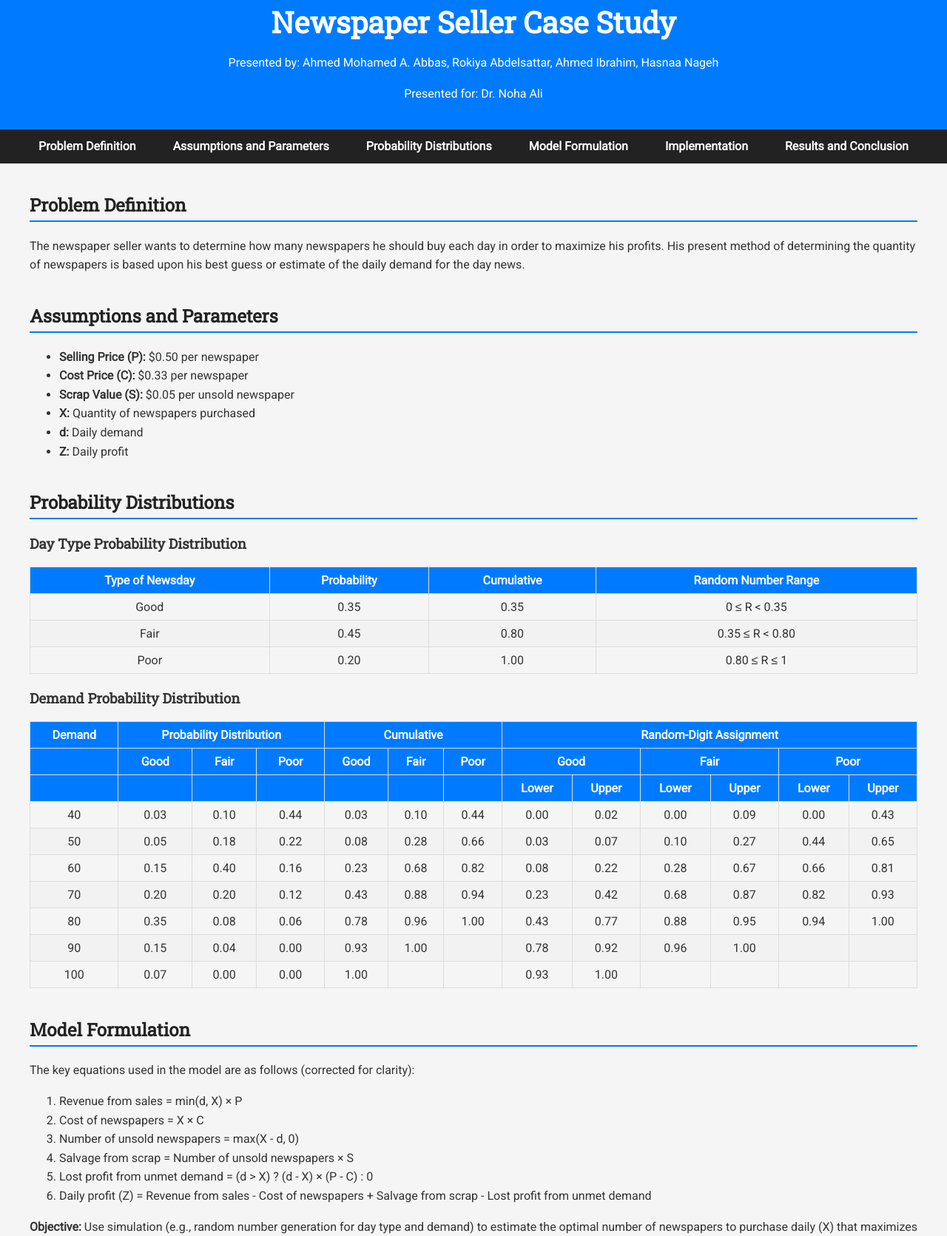
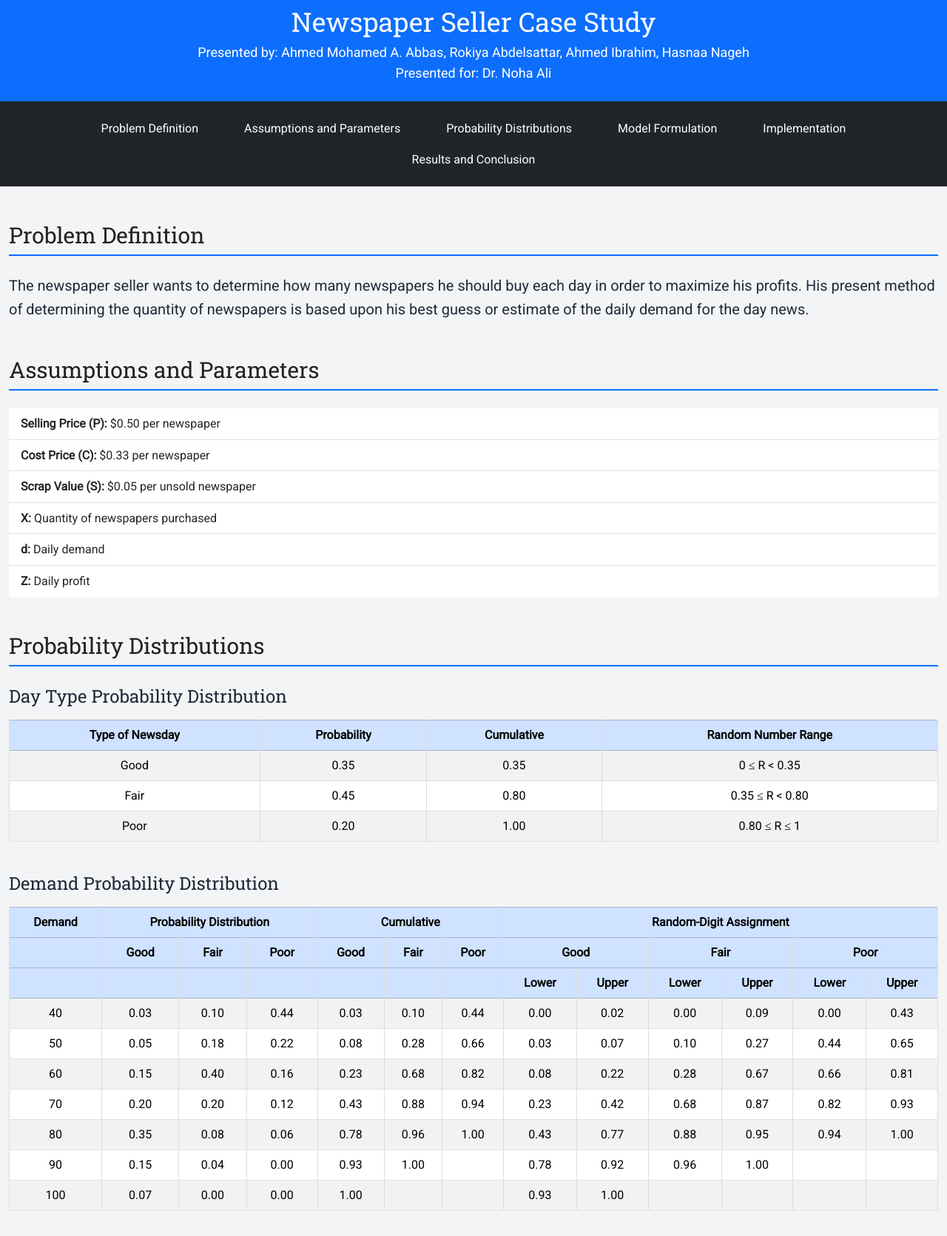
Before and after one commit to 3bbaas/Newspaper-Selle-rSimulation-Case-Study, a plain HTML site: page index.html in a window 1280 px wide. Shown: the part 102-1773 px from the top of the page at 74% size. Drawn offline with nearby package versions, Linux system fonts and the light colour scheme.

Commit message:
Update index.html

```diff
--- a/index.html
+++ b/index.html
@@ -4,52 +4,60 @@
     <meta charset="UTF-8">
     <meta name="viewport" content="width=device-width, initial-scale=1.0">
     <title>Newspaper Seller Case Study</title>
+    <!-- Bootstrap CSS -->
+    <link href="https://cdn.jsdelivr.net/npm/bootstrap@5.3.3/dist/css/bootstrap.min.css" rel="stylesheet" integrity="sha384-QWTKZyjpPEjISv5WaRU9OFeRpok6YctnYmDr5pNlyT2bRjXh0JMhjY6hW+ALEwIH" crossorigin="anonymous">
+    <!-- Tailwind CSS via CDN -->
+    <script src="https://cdn.tailwindcss.com"></script>
+    <!-- Google Fonts -->
     <link href="https://fonts.googleapis.com/css2?family=Roboto&family=Roboto+Slab&display=swap" rel="stylesheet">
+    <!-- Prism CSS for code highlighting -->
     <link rel="stylesheet" href="https://cdnjs.cloudflare.com/ajax/libs/prism/1.24.1/themes/prism.min.css">
+    <!-- Custom CSS -->
     <link rel="stylesheet" href="styles.css">
 </head>
-<body>
-    <header>
-        <img src="assets/mam-logo-light-roboto.png" alt="Project Logo" class="logo">
-        <h1>Newspaper Seller Case Study</h1>
-        <p>Presented by: Ahmed Mohamed A. Abbas, Rokiya Abdelsattar, Ahmed Ibrahim, Hasnaa Nageh</p>
-        <p>Presented for: Dr. Noha Ali</p>
+<body class="bg-gray-100 font-['Roboto'] text-gray-800">
+    <header class="bg-primary text-white text-center py-6">
+        <img src="assets/mam-logo-light-roboto.png" alt="Project Logo" class="logo mx-auto d-block mb-3" style="max-width: 150px;">
+        <h1 class="font-['Roboto_Slab'] text-4xl mb-2">Newspaper Seller Case Study</h1>
+        <p class="text-lg">Presented by: Ahmed Mohamed A. Abbas, Rokiya Abdelsattar, Ahmed Ibrahim, Hasnaa Nageh</p>
+        <p class="text-lg">Presented for: Dr. Noha Ali</p>
     </header>
 
-    <nav>
-        <ul>
-            <li><a href="#problem-definition">Problem Definition</a></li>
-            <li><a href="#assumptions-parameters">Assumptions and Parameters</a></li>
-            <li><a href="#probability-distributions">Probability Distributions</a></li>
-            <li><a href="#model-formulation">Model Formulation</a></li>
-            <li><a href="#implementation">Implementation</a></li>
-            <li><a href="#results-conclusion">Results and Conclusion</a></li>
+    <nav class="bg-dark py-3 sticky-top">
+        <ul class="nav justify-content-center flex-column flex-md-row">
+            <li class="nav-item"><a href="#problem-definition" class="nav-link text-white hover:text-blue-400 transition-colors">Problem Definition</a></li>
+            <li class="nav-item"><a href="#assumptions-parameters" class="nav-link text-white hover:text-blue-400 transition-colors">Assumptions and Parameters</a></li>
+            <li class="nav-item"><a href="#probability-distributions" class="nav-link text-white hover:text-blue-400 transition-colors">Probability Distributions</a></li>
+            <li class="nav-item"><a href="#model-formulation" class="nav-link text-white hover:text-blue-400 transition-colors">Model Formulation</a></li>
+            <li class="nav-item"><a href="#implementation" class="nav-link text-white hover:text-blue-400 transition-colors">Implementation</a></li>
+            <li class="nav-item"><a href="#results-conclusion" class="nav-link text-white hover:text-blue-400 transition-colors">Results and Conclusion</a></li>
         </ul>
     </nav>
 
-    <main>
-        <section id="problem-definition">
-            <h2>Problem Definition</h2>
-            <p>The newspaper seller wants to determine how many newspapers he should buy each day in order to maximize his profits. His present method of determining the quantity of newspapers is based upon his best guess or estimate of the daily demand for the day news.</p>
+    <main class="container py-5">
+        <section id="problem-definition" class="mb-5">
+            <h2 class="font-['Roboto_Slab'] text-3xl border-b-2 border-primary pb-2 mb-4">Problem Definition</h2>
+            <p class="lead">The newspaper seller wants to determine how many newspapers he should buy each day in order to maximize his profits. His present method of determining the quantity of newspapers is based upon his best guess or estimate of the daily demand for the day news.</p>
         </section>
 
-        <section id="assumptions-parameters">
-            <h2>Assumptions and Parameters</h2>
-            <ul>
-                <li><strong>Selling Price (P):</strong> $0.50 per newspaper</li>
-                <li><strong>Cost Price (C):</strong> $0.33 per newspaper</li>
-                <li><strong>Scrap Value (S):</strong> $0.05 per unsold newspaper</li>
-                <li><strong>X:</strong> Quantity of newspapers purchased</li>
-                <li><strong>d:</strong> Daily demand</li>
-                <li><strong>Z:</strong> Daily profit</li>
+        <section id="assumptions-parameters" class="mb-5">
+            <h2 class="font-['Roboto_Slab'] text-3xl border-b-2 border-primary pb-2 mb-4">Assumptions and Parameters</h2>
+            <ul class="list-group list-group-flush">
+                <li class="list-group-item"><strong>Selling Price (P):</strong> $0.50 per newspaper</li>
+                <li class="list-group-item"><strong>Cost Price (C):</strong> $0.33 per newspaper</li>
+                <li class="list-group-item"><strong>Scrap Value (S):</strong> $0.05 per unsold newspaper</li>
+                <li class="list-group-item"><strong>X:</strong> Quantity of newspapers purchased</li>
+                <li class="list-group-item"><strong>d:</strong> Daily demand</li>
+                <li class="list-group-item"><strong>Z:</strong> Daily profit</li>
             </ul>
         </section>
 
-        <section id="probability-distributions">
-            <h2>Probability Distributions</h2>
-            <h3>Day Type Probability Distribution</h3>
-            <table>
-                <thead>
+        <section id="probability-distributions" class="mb-5">
+            <h2 class="font-['Roboto_Slab'] text-3xl border-b-2 border-primary pb-2 mb-4">Probability Distributions</h2>
+            <h3 class="font-['Roboto_Slab'] text-2xl mb-3">Day Type Probability Distribution</h3>
+            <div class="table-responsive">
+                <table class="table table-bordered table-striped">
+                    <thead class="table-primary">
                         <tr>
                             <th>Type of Newsday</th>
                             <th>Probability</th>
@@ -78,10 +86,12 @@
                         </tr>
                     </tbody>
                 </table>
+            </div>
 
-            <h3>Demand Probability Distribution</h3>
-            <table>
-                <thead>
+            <h3 class="font-['Roboto_Slab'] text-2xl mb-3 mt-4">Demand Probability Distribution</h3>
+            <div class="table-responsive">
+                <table class="table table-bordered table-striped">
+                    <thead class="table-primary">
                         <tr>
                             <th>Demand</th>
                             <th colspan="3">Probability Distribution</th>
@@ -224,27 +234,29 @@
                         </tr>
                     </tbody>
                 </table>
+            </div>
         </section>
 
-        <section id="model-formulation">
-            <h2>Model Formulation</h2>
+        <section id="model-formulation" class="mb-5">
+            <h2 class="font-['Roboto_Slab'] text-3xl border-b-2 border-primary pb-2 mb-4">Model Formulation</h2>
             <p>The key equations used in the model are as follows (corrected for clarity):</p>
-            <ol>
-                <li>Revenue from sales = min(d, X) × P</li>
-                <li>Cost of newspapers = X × C</li>
-                <li>Number of unsold newspapers = max(X - d, 0)</li>
-                <li>Salvage from scrap = Number of unsold newspapers × S</li>
-                <li>Lost profit from unmet demand = (d > X) ? (d - X) × (P - C) : 0</li>
-                <li>Daily profit (Z) = Revenue from sales - Cost of newspapers + Salvage from scrap - Lost profit from unmet demand</li>
+            <ol class="list-group list-group-numbered">
+                <li class="list-group-item">Revenue from sales = min(d, X) × P</li>
+                <li class="list-group-item">Cost of newspapers = X × C</li>
+                <li class="list-group-item">Number of unsold newspapers = max(X - d, 0)</li>
+                <li class="list-group-item">Salvage from scrap = Number of unsold newspapers × S</li>
+                <li class="list-group-item">Lost profit from unmet demand = (d > X) ? (d - X) × (P - C) : 0</li>
+                <li class="list-group-item">Daily profit (Z) = Revenue from sales - Cost of newspapers + Salvage from scrap - Lost profit from unmet demand</li>
             </ol>
-            <p><strong>Objective:</strong> Use simulation (e.g., random number generation for day type and demand) to estimate the optimal number of newspapers to purchase daily (X) that maximizes the average profit Z(X, d).</p>
+            <p class="mt-3"><strong>Objective:</strong> Use simulation (e.g., random number generation for day type and demand) to estimate the optimal number of newspapers to purchase daily (X) that maximizes the average profit Z(X, d).</p>
         </section>
 
-        <section id="implementation">
-            <h2>Implementation</h2>
-            <h3>Excel Sheet Simulation Example</h3>
-            <table>
-                <thead>
+        <section id="implementation" class="mb-5">
+            <h2 class="font-['Roboto_Slab'] text-3xl border-b-2 border-primary pb-2 mb-4">Implementation</h2>
+            <h3 class="font-['Roboto_Slab'] text-2xl mb-3">Excel Sheet Simulation Example</h3>
+            <div class="table-responsive">
+                <table class="table table-bordered table-striped">
+                    <thead class="table-primary">
                         <tr>
                             <th>Day</th>
                             <th>R.D Type</th>
@@ -299,20 +311,20 @@
                             <td>0</td>
                             <td>1020</td>
                         </tr>
-                    <!-- Additional rows can be added from the PDF -->
                     </tbody>
                 </table>
-            <p>Note: The above table shows a sample simulation for X = 70 newspapers. Full simulation data is available in the original report.</p>
+            </div>
+            <p class="mt-3">Note: The above table shows a sample simulation for X = 70 newspapers. Full simulation data is available in the original report.</p>
 
-            <h3>Project Resources</h3>
-            <ul>
-                <li><a href="https://github.com/3bbaas/Newspaper-Selle-rSimulation-Case-Study/blob/main/Docs/Newspaper%20Seller%20Problem%20-%20Modeling%20Simulation.xlsx" target="_blank">Excel Simulation Sheet</a></li>
-                <li><a href="https://github.com/3bbaas/Newspaper-Selle-rSimulation-Case-Study/blob/main/Console%20App/main.cpp" target="_blank">C++ Implementation</a></li>
-                <li><a href="https://github.com/3bbaas/Newspaper-Selle-rSimulation-Case-Study/tree/main/Desktop-App" target="_blank">Tkinter GUI (Python)</a></li>
+            <h3 class="font-['Roboto_Slab'] text-2xl mb-3 mt-4">Project Resources</h3>
+            <ul class="list-group">
+                <li class="list-group-item"><a href="https://github.com/3bbaas/Newspaper-Selle-rSimulation-Case-Study/blob/main/Docs/Newspaper%20Seller%20Problem%20-%20Modeling%20Simulation.xlsx" target="_blank" class="btn btn-primary">Excel Simulation Sheet</a></li>
+                <li class="list-group-item"><a href="https://github.com/3bbaas/Newspaper-Selle-rSimulation-Case-Study/blob/main/Console%20App/main.cpp" target="_blank" class="btn btn-primary">C++ Implementation</a></li>
+                <li class="list-group-item"><a href="https://github.com/3bbaas/Newspaper-Selle-rSimulation-Case-Study/tree/main/Desktop-App" target="_blank" class="btn btn-primary">Tkinter GUI (Python)</a></li>
             </ul>
 
-            <h3>C++ Code</h3>
-            <pre><code class="language-cpp">
+            <h3 class="font-['Roboto_Slab'] text-2xl mb-3 mt-4">C++ Code</h3>
+            <pre class="bg-light p-3 border rounded overflow-x-auto"><code class="language-cpp">
 #include <bits/stdc++.h>
 using namespace std;
 
@@ -451,17 +463,20 @@ int main() {
             </code></pre>
         </section>
 
-        <section id="results-conclusion">
-            <h2>Results and Conclusion</h2>
-            <p>The simulation results indicate that the optimal number of newspapers to purchase daily is determined by running the C++ simulation over various quantities (X = 40, 50, 60, 70, 80, 90, 100). The code calculates the average profit for each quantity over 1000 days and identifies the quantity that maximizes profit. Detailed results, including a table of Quantity vs. Average Profit and interpretations of how demand patterns and day types influence profitability, are available in the full simulation output.</p>
+        <section id="results-conclusion" class="mb-5">
+            <h2 class="font-['Roboto_Slab'] text-3xl border-b-2 border-primary pb-2 mb-4">Results and Conclusion</h2>
+            <p class="lead">The simulation results indicate that the optimal number of newspapers to purchase daily is determined by running the C++ simulation over various quantities (X = 40, 50, 60, 70, 80, 90, 100). The code calculates the average profit for each quantity over 1000 days and identifies the quantity that maximizes profit. Detailed results, including a table of Quantity vs. Average Profit and interpretations of how demand patterns and day types influence profitability, are available in the full simulation output.</p>
         </section>
     </main>
 
-    <footer>
-        <p>&copy; 2025 Newspaper Seller Case Study. All rights reserved.</p>
-        <p><a href="https://github.com/3bbaas/Newspaper-Selle-rSimulation-Case-Study" target="_blank">View on GitHub</a></p>
+    <footer class="bg-dark text-white text-center py-4 mt-5">
+        <p>© 2025 Newspaper Seller Case Study. All rights reserved.</p>
+        <p><a href="https://github.com/3bbaas/Newspaper-Selle-rSimulation-Case-Study" target="_blank" class="text-white hover:text-blue-400">View on GitHub</a></p>
     </footer>
 
+    <!-- Bootstrap JS -->
+    <script src="https://cdn.jsdelivr.net/npm/bootstrap@5.3.3/dist/js/bootstrap.bundle.min.js" integrity="sha384-YvpcrYf0tY3lHB60NNkmXc5s9fDVZLESaAA55NDzOxhy9GkcIdslK1eN7N6jIeHz" crossorigin="anonymous"></script>
+    <!-- Prism JS for code highlighting -->
     <script src="https://cdnjs.cloudflare.com/ajax/libs/prism/1.24.1/prism.min.js"></script>
     <script src="https://cdnjs.cloudflare.com/ajax/libs/prism/1.24.1/components/prism-cpp.min.js"></script>
 </body>
```
Lines whose indentation alone changed are shown as unchanged.
